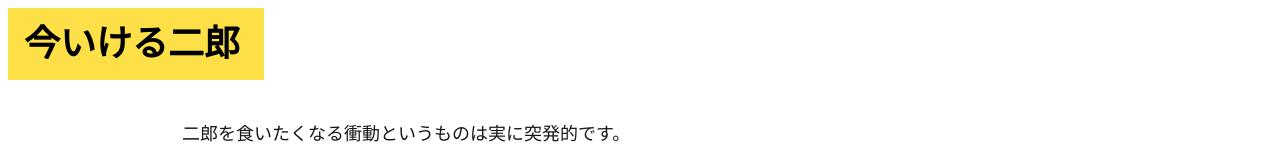
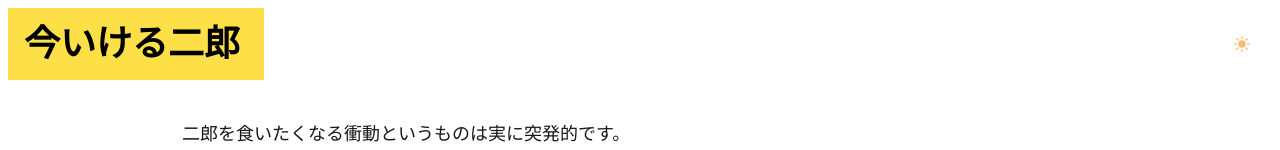
Before and after one commit to Atsunori66/NowJiro, a Next.js app: page / in a window 1280 px wide. Shown: the top 150 px of the page. Built offline with nearby package versions, Linux system fonts and the light colour scheme.

Commit message:
2025/01/09 added theme

```diff
--- a/package.json
+++ b/package.json
@@ -9,8 +9,10 @@
     "lint": "next lint"
   },
   "dependencies": {
+    "@heroicons/react": "^2.2.0",
     "danfojs": "^1.1.2",
     "next": "15.1.4",
+    "next-themes": "^0.4.4",
     "react": "^19",
     "react-dom": "^19",
     "tailwindcss": "^3.4.17"
--- a/src/app/globals.css
+++ b/src/app/globals.css
@@ -7,11 +7,16 @@
   --foreground: #171717;
 }
 
-@media (prefers-color-scheme: dark) {
+/* @media (prefers-color-scheme: dark) {
   :root {
     --background: #0a0a0a;
     --foreground: #ededed;
   }
+} */
+
+.dark {
+  --background: #0a0a0a;
+  --foreground: #ededed;
 }
 
 body {
--- a/src/app/layout.tsx
+++ b/src/app/layout.tsx
@@ -1,6 +1,7 @@
 import type { Metadata } from "next";
 import localFont from "next/font/local";
 import "./globals.css";
+import { Providers } from "./providers";
 
 const geistSans = localFont({
   src: "./fonts/GeistVF.woff",
@@ -28,7 +29,9 @@ export default function RootLayout({
       <body
         className={`${geistSans.variable} ${geistMono.variable} antialiased`}
       >
-        {children}
+        <Providers>
+          {children}
+        </Providers>
       </body>
     </html>
   );
--- a/src/app/page.tsx
+++ b/src/app/page.tsx
@@ -1,6 +1,8 @@
 "use client";
 
 import React, { useEffect, useState } from "react";
+import { useTheme } from "next-themes";
+import { SunIcon, MoonIcon } from "@heroicons/react/24/outline";
 import ShopsData from "./dfData.json";
 
 interface Schedule {
@@ -32,6 +34,8 @@ export default function Home() {
   const [selectedTimeOption, setSelectedTimeOption] = useState<string>("current");
   const [specifiedTime, setSpecifiedTime] = useState<Date>(new Date());
   const [displayTime, setDisplayTime] = useState<Date>(new Date());
+  const { setTheme, resolvedTheme } = useTheme();
+
 
   useEffect(() => {
     if (selectedTimeOption === "current") {
@@ -111,10 +115,24 @@ export default function Home() {
   return (
     <div className="grid grid-cols-1 gap-4">
 
-      <header className="p-4 m-2 bg-yellow-300 w-64 text-black font-black text-4xl">
-        <div>
+      <header className="m-2 flex">
+        <div className="p-4 bg-yellow-300 w-64 text-black font-black text-4xl">
           今いける二郎
         </div>
+        {/* テーマカラートグルボタン */}
+        <button className="place-self-center gap-4 ml-auto mr-6"
+          onClick={() => setTheme(resolvedTheme === "light" ? "dark" : "light")}
+        >
+          {
+            resolvedTheme === "light" ?
+            <SunIcon aria-hidden="true" className="-mr-1 h-5 w-5 stroke-orange-300 fill-orange-300"></SunIcon>
+            :
+            resolvedTheme === "dark" ?
+            <MoonIcon aria-hidden="true" className="-mr-1 h-5 w-5 stroke-yellow-300 fill-yellow-300"></MoonIcon>
+            :
+            <SunIcon aria-hidden="true" className="-mr-1 h-5 w-5 stroke-orange-300 fill-orange-300"></SunIcon>
+          }
+        </button>
       </header>
 
       <main className="p-4">
--- /dev/null
+++ b/src/app/providers.tsx
@@ -0,0 +1,7 @@
+"use client";
+
+import { ThemeProvider } from "next-themes";
+
+export function Providers({ children }: { children: React.ReactNode }) {
+  return <ThemeProvider attribute="class" defaultTheme="system" enableSystem={true}>{children}</ThemeProvider>
+};
```
Also changed, not shown: 1 other file (tests, documents, lock files or other folders).
